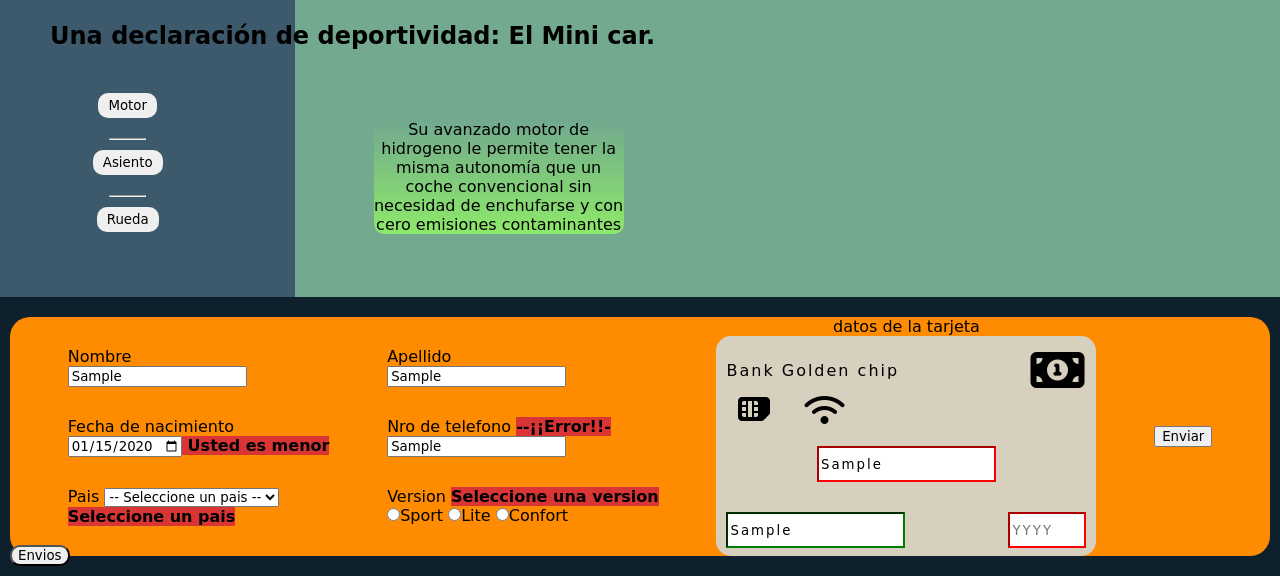
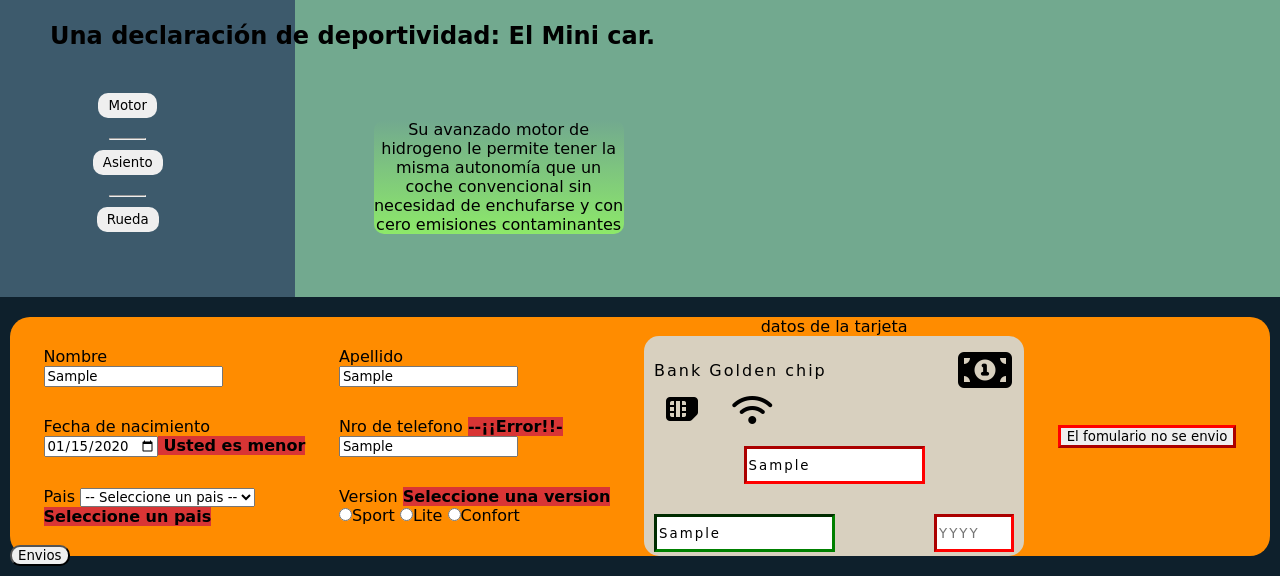
Before and after one commit to MartinPanelo/proyectoFinal, a plain HTML site: page pagina2/compra.html in a window 1280 px wide. Both pictures are taken after typing "Sample", "2020-01-15", "Sample", "Sample", "Sample", "Sample" into the empty fields and a click on the button "Enviar". Shown: the part 396-972 px from the top of the page. Drawn offline with nearby package versions, Linux system fonts and the light colour scheme.

Commit message:
carteles de envio y for/id

```diff
--- a/pagina2/compra.html
+++ b/pagina2/compra.html
@@ -97,18 +97,18 @@
 
           <div class="ladoder">
             <div>
-              <label>Apellido<span id="errorapellido"></span></label><br />
+              <label>Apellido<span id="errorapellido"></span></label><br>
               <input id="apellido" type="text" />
             </div>
             <div>
-              <label>Nro de telefono <span id="errortel"></span></label><br />
+              <label>Nro de telefono <span id="errortel"></span></label><br>
               <input id="telefono" type="text" />
             </div>
             <div>
               <p>Version <span id="errorversion"></span></p>
-              <input type="radio" name="version" id="sport" value="sport" />Sport
-              <input type="radio" name="version" id="lite" value="lite" />Lite
-              <input type="radio" name="version" id="confort" value="confort" />Confort <br /><span id="errorversion"></span>
+              <input type="radio" name="version" id="sport" value="sport" /><label for="sport">Sport</label>
+              <input type="radio" name="version" id="lite" value="lite" /><label for="lite">Lite</label>
+              <input type="radio" name="version" id="confort" value="confort" /><label for="confort">Confort</label> <br><span id="errorversion"></span>
             </div>
           </div>
 
@@ -135,12 +135,11 @@
             </div>
           </div>
           <div class="btnform">
-            <button type="submit">Enviar</button>
+            <button id="formenviado" type="submit">Enviar</button>
           </div>
         </div>
       </form>
     </div>
-
     <div class="envios">
       <button class="" onclick="mostarDatos()">Envios</button>
     </div>
--- a/pagina2/comprascripts.js
+++ b/pagina2/comprascripts.js
@@ -9,6 +9,7 @@ errortel = document.getElementById("errortel");
 vencimientotarjeta = document.getElementById("vencimientotarjeta");
 nombretarjeta = document.getElementById("nombretarjeta");
 nrotarjeta = document.getElementById("nrotarjeta");
+formenviado = document.getElementById("formenviado");
 finfo = document.getElementById("idinfo");
 formCompra = document.forms["formcompra"];
 let caracteristicas = {
@@ -121,6 +122,11 @@ function Compra() {
 
   if (flag) {
     tabladecompradores();
+    formenviado.innerText = "El fomulario se envio correctamente";
+    formenviado.classList.add("valido");
+  }else{
+    formenviado.innerText = "El fomulario no se envio";
+    formenviado.classList.add("error");
   }
   return false;
 }
--- a/pagina2/comprastyle.css
+++ b/pagina2/comprastyle.css
@@ -198,9 +198,11 @@ span {
 }
 .error {
   border-color: red;
+  border-width: 3px;
 }
 .valido {
   border-color: green;
+  border-width: 3px;
 }
 
 .envios {
```
